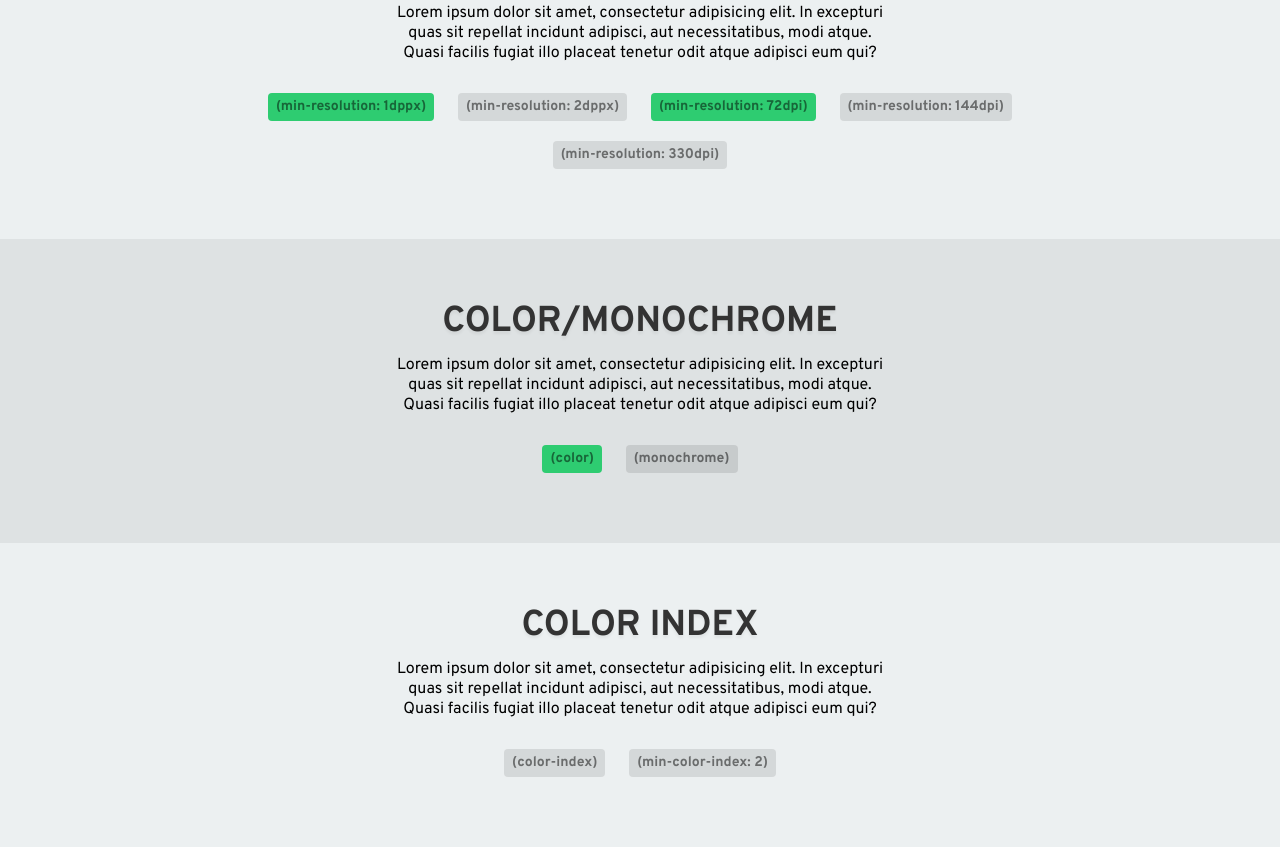
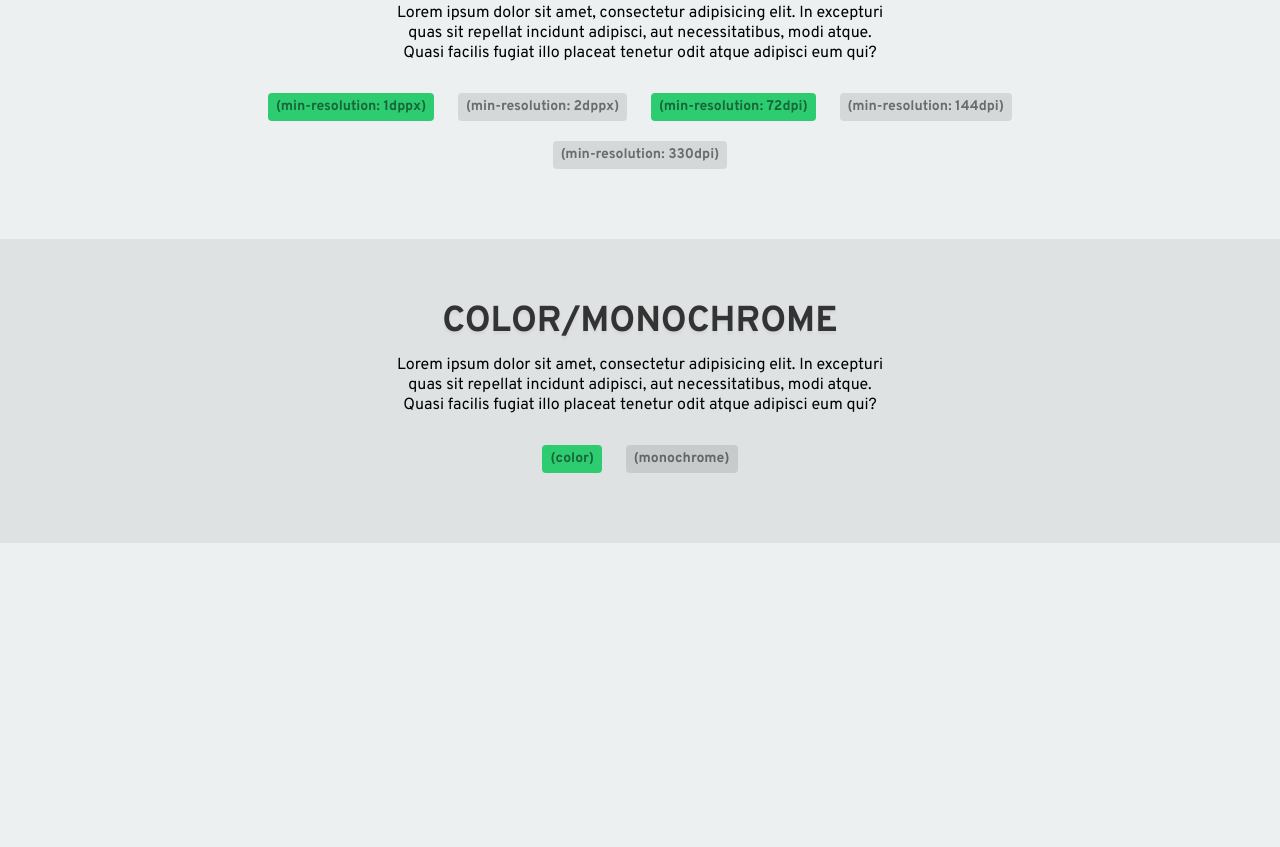
Before and after one commit to jrmykolyn/example.media-queries, a website: page index.html in a window 1280 px wide. Shown: the part 1289-2136 px from the top of the page. After the commit the page ends 1832 px from the top, so only its background shows below. Drawn offline with Linux system fonts and the light colour scheme.

Commit message:
Removed broken 'color-index' examples.

```diff
--- a/index.html
+++ b/index.html
@@ -79,17 +79,7 @@
 				<div class="query query--monochrome">(monochrome)</div>
 			</div>
 		</section>
-		<section>
-			<h2>Color Index</h2>
-			<p>
-				Lorem ipsum dolor sit amet, consectetur adipisicing elit. In excepturi quas sit repellat incidunt adipisci, aut necessitatibus, modi atque. Quasi facilis fugiat illo placeat tenetur odit atque adipisci eum qui?
-			</p>
-			<!-- /// TODO[@jrmykolyn] - Provide description. -->
-			<div class="query-wrap">
-				<div class="query query--color-index">(color-index)</div>
-				<div class="query query--min-color-index-2">(min-color-index: 2)</div>
-			</div>
-		</section>
+		<!-- /// TODO[@jrmykolyn] - Revisit 'color-index' examples. Test and re-implement if possible. -->
 	</main>
 </body>
 </html>
```
